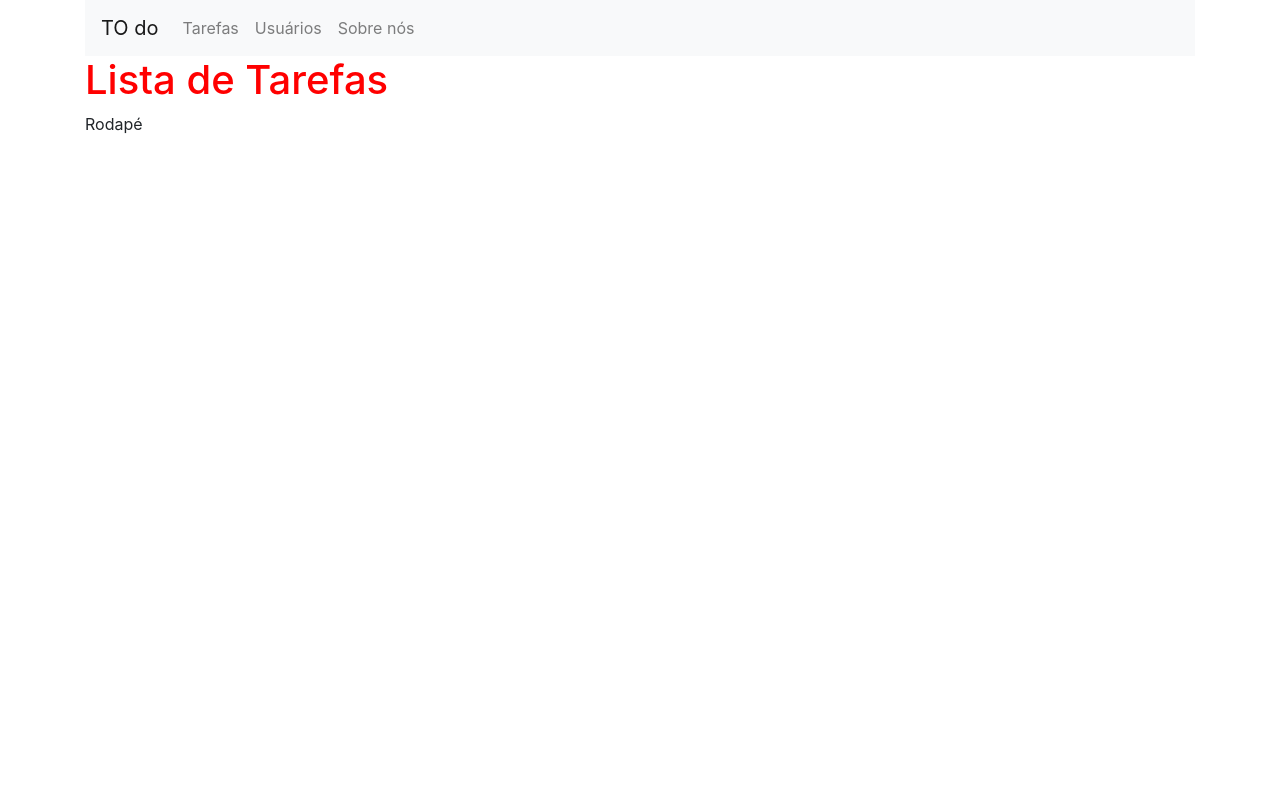
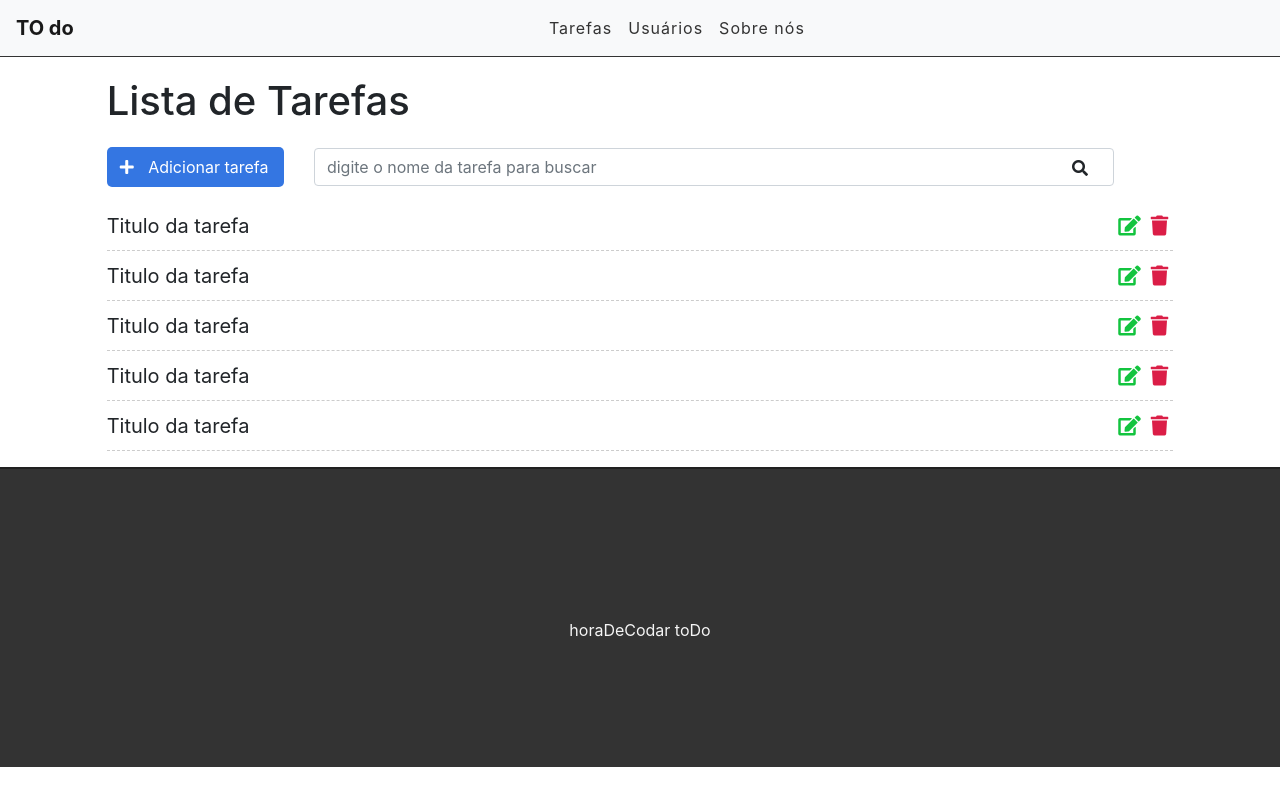
Before and after one commit to laecio22/Todo, a Django app: page / in a window 1280 px wide. Run offline with Django 3.2, Linux system fonts and the light colour scheme; some libraries are stand-ins or nearby versions.

Commit message:
criando o layout da aplicação

```diff
--- a/tasks/static/css/styles.css
+++ b/tasks/static/css/styles.css
@@ -1,3 +1,104 @@
-h1{
-    color: red;
+.container-fluid{
+    padding: 0;
 }
+/* navbar*/
+
+.navbar{
+    border-bottom: 1px solid #333333 ;
+    margin-bottom: 20px;
+}
+
+.navbar-nav{
+    margin: auto;
+}
+
+.navbar-brand{
+    font-weight: bold;
+}
+
+.navbar-light .navbar-nav a.nav-link{
+    color: #333333;
+    letter-spacing: 1px;
+}
+
+/*botão de adicionar */
+
+.add-div{
+    background-color: #3476e2;
+    cursor: pointer;
+    display: inline-block;
+    color: #ffffff;
+    padding: 8px;
+    border-radius: 5px;
+    margin-right: 25px;
+
+}
+
+.fas.fa-plus{
+    color: #ffffff;
+    margin-right: 10px;
+    margin-left: 5px;
+}
+
+/* search */
+.fas.fa-search{
+   position: absolute;
+    top: 12px;
+    right: 26px;
+}
+
+.search-div{
+   padding: 0;
+   margin-top: 15px;
+   margin-bottom: 15px;
+   display: inline-block;
+}
+
+
+/*lista de tarefas */
+
+
+.list-div{
+    padding: 0;
+}
+.task-list{
+    padding-left: 0;
+}
+
+.task-item{
+    list-style: none;
+    font-size: 20px;
+    height: 50px;
+    padding-top: 10px;
+    border-bottom: 1px dashed #cccccc;
+}
+
+.fas.fa-trash, .fas.fa-edit{
+    cursor: pointer;
+    margin: 5px;
+    font-size: 20px;
+    float: right;
+
+}
+
+.fas.fa-trash{
+    color: #db1e47;
+}
+
+.fas.fa-edit{
+   color: #13c43f
+}
+/*rodapé */
+
+footer{
+    background-color: #333333;
+    height: 300px;
+    border-top: 2px solid #202020;
+}
+
+footer p{
+    color: #f5f5f5;
+    text-align: center;
+    top: 50%;
+    position: relative;
+}
--- a/tasks/templates/base.html
+++ b/tasks/templates/base.html
@@ -5,10 +5,11 @@
     <meta charset="UTF-8">
     <title>{% block title %}{% endblock  %}</title>
     <link href="https://stackpath.bootstrapcdn.com/bootstrap/4.3.1/css/bootstrap.min.css" rel="stylesheet" integrity="sha384-ggOyR0iXCbMQv3Xipma34MD+dH/1fQ784/j6cY/iJTQUOhcWr7x9JvoRxT2MZw1T" crossorigin="anonymous">
+    <link rel="stylesheet" href="https://use.fontawesome.com/releases/v5.7.2/css/all.css" integrity="sha384-fnmOCqbTlWIlj8LyTjo7mOUStjsKC4pOpQbqyi7RrhN7udi9RwhKkMHpvLbHG9Sr" crossorigin="anonymous">
     <link rel="stylesheet" href="{% static 'css/styles.css' %}">
 </head>
 <body>
-   <div class="container">
+   <div class="container-fluid">
       <nav class="navbar navbar-expand-lg navbar-light bg-light">
            <a class="navbar-brand" href="#">TO do</a>
            <button class="navbar-toggler" type="button" data-toggle="collapse" data-target="#conteudoNavbarSuportado" aria-controls="conteudoNavbarSuportado" aria-expanded="false" aria-label="Alterna navegação">
@@ -34,12 +35,14 @@
       {% block content %}{% endblock %}
 
       <footer>
-          Rodapé
+          <p>horaDeCodar toDo</p>
       </footer>
 
   </div>
-
+   <script src="https://code.jquery.com/jquery-3.3.1.slim.min.js" integrity="sha384-q8i/X+965DzO0rT7abK41JStQIAqVgRVzpbzo5smXKp4YfRvH+8abtTE1Pi6jizo" crossorigin="anonymous"></script>
+   <script src="https://cdnjs.cloudflare.com/ajax/libs/popper.js/1.14.7/umd/popper.min.js" integrity="sha384-UO2eT0CpHqdSJQ6hJty5KVphtPhzWj9WO1clHTMGa3JDZwrnQq4sF86dIHNDz0W1" crossorigin="anonymous"></script>
    <script src="https://stackpath.bootstrapcdn.com/bootstrap/4.3.1/js/bootstrap.bundle.min.js" integrity="sha384-xrRywqdh3PHs8keKZN+8zzc5TX0GRTLCcmivcbNJWm2rs5C8PRhcEn3czEjhAO9o" crossorigin="anonymous"></script>
+   <script src="https://stackpath.bootstrapcdn.com/bootstrap/4.3.1/js/bootstrap.min.js" integrity="sha384-JjSmVgyd0p3pXB1rRibZUAYoIIy6OrQ6VrjIEaFf/nJGzIxFDsf4x0xIM+B07jRM" crossorigin="anonymous"></script>
    <script src="{% static 'js/scripts.js' %}"></script>
 </body>
 </html>
--- a/tasks/templates/tasks/list.html
+++ b/tasks/templates/tasks/list.html
@@ -9,7 +9,45 @@
 </head>
 <body>
     {% block content %}
-       <h1> Lista de Tarefas</h1>
+       <div class="offset-1 col-10 list-div">
+          <h1>Lista de Tarefas</h1>
+          <div class="col-2 add-div">
+              <i class="fas fa-plus"></i> Adicionar tarefa
+          </div>
+          <div class="col-9 search-div">
+             <input class="form-control" type="text" id="search" name="search" placeholder="digite o nome da tarefa para buscar">
+             <i class="fas fa-search"></i>
+          </div>
+          <ul class="task-list">
+              <li class="task-item">
+                 <span>Titulo da tarefa</span>
+                 <span><i class="fas fa-trash"></i></span>
+                 <span><i class="fas fa-edit"></i></span>
+              </li>
+              <li class="task-item">
+                 <span>Titulo da tarefa</span>
+                 <span><i class="fas fa-trash"></i></span>
+                 <span><i class="fas fa-edit"></i></span>
+             </li>
+             <li class="task-item">
+                 <span>Titulo da tarefa</span>
+                 <span><i class="fas fa-trash"></i></span>
+                 <span><i class="fas fa-edit"></i></span>
+             </li>
+             <li class="task-item">
+                 <span>Titulo da tarefa</span>
+                 <span><i class="fas fa-trash"></i></span>
+                 <span><i class="fas fa-edit"></i></span>
+             </li>
+             <li class="task-item">
+                 <span>Titulo da tarefa</span>
+                 <span><i class="fas fa-trash"></i></span>
+                 <span><i class="fas fa-edit"></i></span>
+             </li>
+
+          </ul>
+
+       </div>
     {% endblock %}
 
 
```
